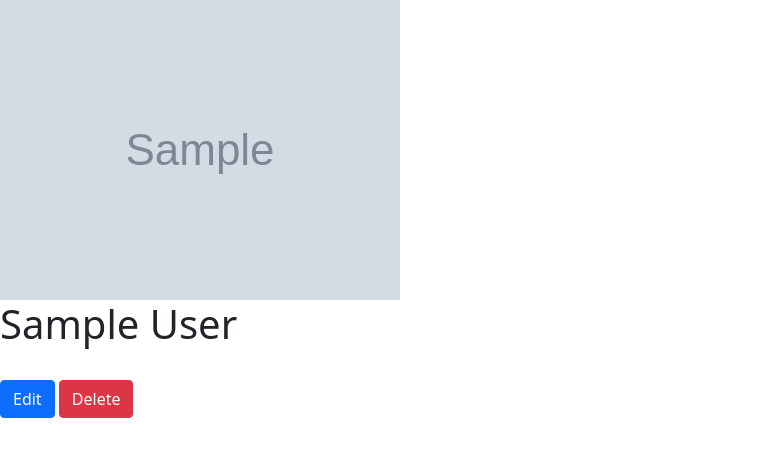
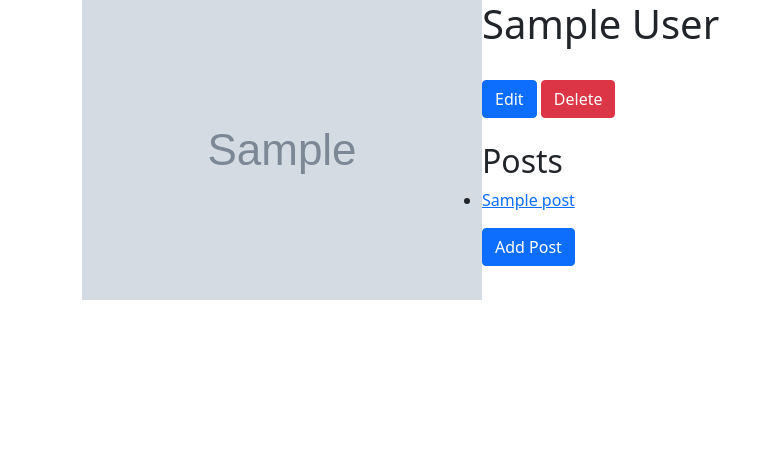
Before and after one commit to karapalumbo/blogly_exercise, a Flask app: page /users/1 in a window 1280 px wide. Shown: the top 457 px of the page, without its empty margins (0-782 px from the left). Run offline with Flask 2, Linux system fonts and the light colour scheme; tables that the repository leaves empty hold one stand-in row (values such as "Sample post"); grey boxes marked "Sample" are stand-in pictures.

Commit message:
addind second part of blogly exercise

```diff
--- a/app.py
+++ b/app.py
@@ -1,7 +1,7 @@
 """Blogly application."""
 from flask import Flask, request, render_template, redirect, flash, session
 # from flask_debugtoolbar import DebugToolbarExtension
-from models import db, connect_db, User
+from models import db, connect_db, User, Post
 
 app = Flask(__name__)
 
@@ -20,7 +20,6 @@ db.create_all()
 @app.route('/')
 def homepage():
     return redirect('/users')
-
 
 @app.route('/users')
 def show_users_link():
@@ -79,3 +78,55 @@ def delete_user(user_id):
     db.session.commit()
 
     return redirect('/users')
+
+@app.route("/users/<int:user_id>/posts/new")
+def new_post_form(user_id):
+    user = User.query.get_or_404(user_id)
+    return render_template("post_form.html", user=user)
+
+
+@app.route("/users/<int:user_id>/posts/new", methods=['POST'])
+def add_post(user_id):
+    user = User.query.get_or_404(user_id)
+
+    new_post = Post(title=request.form['title'], content=request.form['content'], user=user)
+    db.session.add(new_post)
+    db.session.commit()
+
+    return redirect(f"/users/{user_id}")
+
+@app.route('/posts/<int:post_id>')
+def show_posts(post_id):
+    post = Post.query.get_or_404(post_id)
+    return render_template('show_posts.html', post=post)
+
+
+
+@app.route('/posts/<int:post_id>/edit')
+def edit_post_form(post_id):
+    post = Post.query.get_or_404(post_id)
+
+    return render_template("edit_post.html", post=post)
+
+
+@app.route('/posts/<int:post_id>/edit', methods=['POST'])
+def submit_edit_post(post_id):
+    post = Post.query.get_or_404(post_id)
+
+    post.title = request.form["title"]
+    post.content = request.form["content"]
+
+    db.session.add(post)
+    db.session.commit()
+
+    return redirect(f"/posts/{post.id}")
+
+
+@app.route('/posts/<int:post_id>/delete', methods=["POST"])
+def delete_post(post_id):
+    post = Post.query.get_or_404(post_id)
+
+    db.session.delete(post)
+    db.session.commit()
+
+    return redirect("/users")
--- a/templates/details.html
+++ b/templates/details.html
@@ -13,12 +13,13 @@
   </head>
   <body>
     {% if user.image_url %}
-    <div>
+    <div class="container">
       <img
         src="{{ user.image_url }}"
+        class="float-start"
         alt="{{ user.first_name }} {{ user.last_name}}"
       />
-    </div>
+
       {% endif %}
 
       <div class="name">
@@ -42,5 +43,22 @@
           Delete
         </button>
       </form>
+
+      <br />
+      <h2>Posts</h2>
+      <ul>
+        {% for post in user.post %}
+        <li>
+          <a href="/posts/{{post.id}}"> {{ post.title }}</a>
+        </li>
+        {% endfor %}
+      </ul>
+
+      <div>
+        <a href="/users/{{ user.id }}/posts/new" class="btn btn-primary"
+          >Add Post</a
+        >
+      </div>
+    </div>
   </body>
 </html>
--- a/templates/edit.html
+++ b/templates/edit.html
@@ -16,7 +16,7 @@
     <form method="POST">
       <label for="fname">First Name:</label>
       <br />
-      <input type="text" name="fname" value="{{ user.first_name }}"" />
+      <input type="text" name="fname" value="{{ user.first_name }}" />
       <br />
       <label for="lname">Last name:</label>
       <br />
@@ -27,7 +27,6 @@
       <input type="text" name="image" value="{{user.image_url}}" />
       <br />
       <a class="btn btn-outline-success" href="/users" role="button">Cancel</a>
-      <!-- <a href="/users" class="cancel">Cancel</a> -->
       <button class="btn btn-success">Save</button>
     </form>
   </body>
```
Also changed, not shown: models.py (+15 -0 lines), seed.py (+18 -17 lines), templates/edit_post.html (added, +34 -0 lines), templates/post_form.html (added, +36 -0 lines), templates/show_posts.html (added, +46 -0 lines), test.py (+27 -1 lines), 1 other file. Lines whose indentation alone changed are shown as unchanged.
